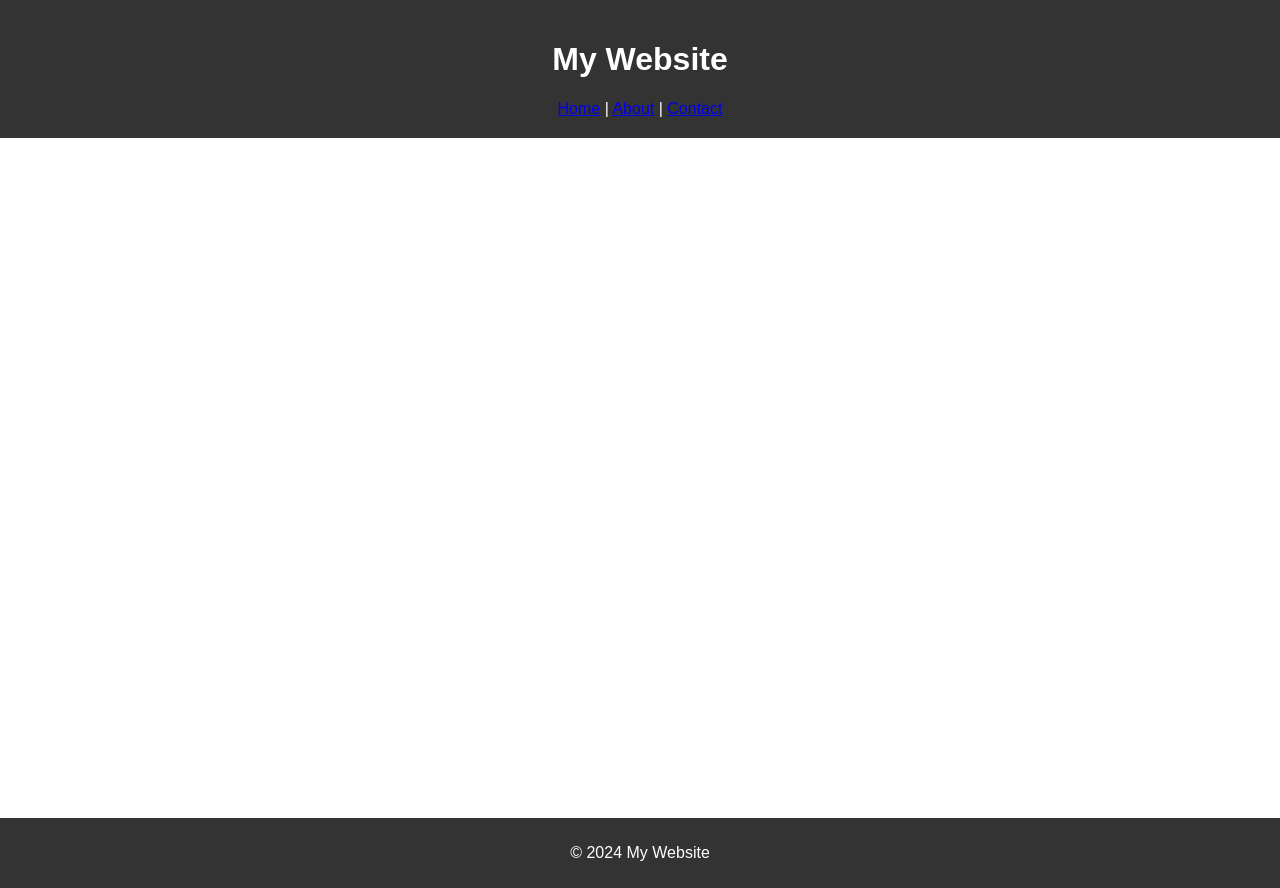
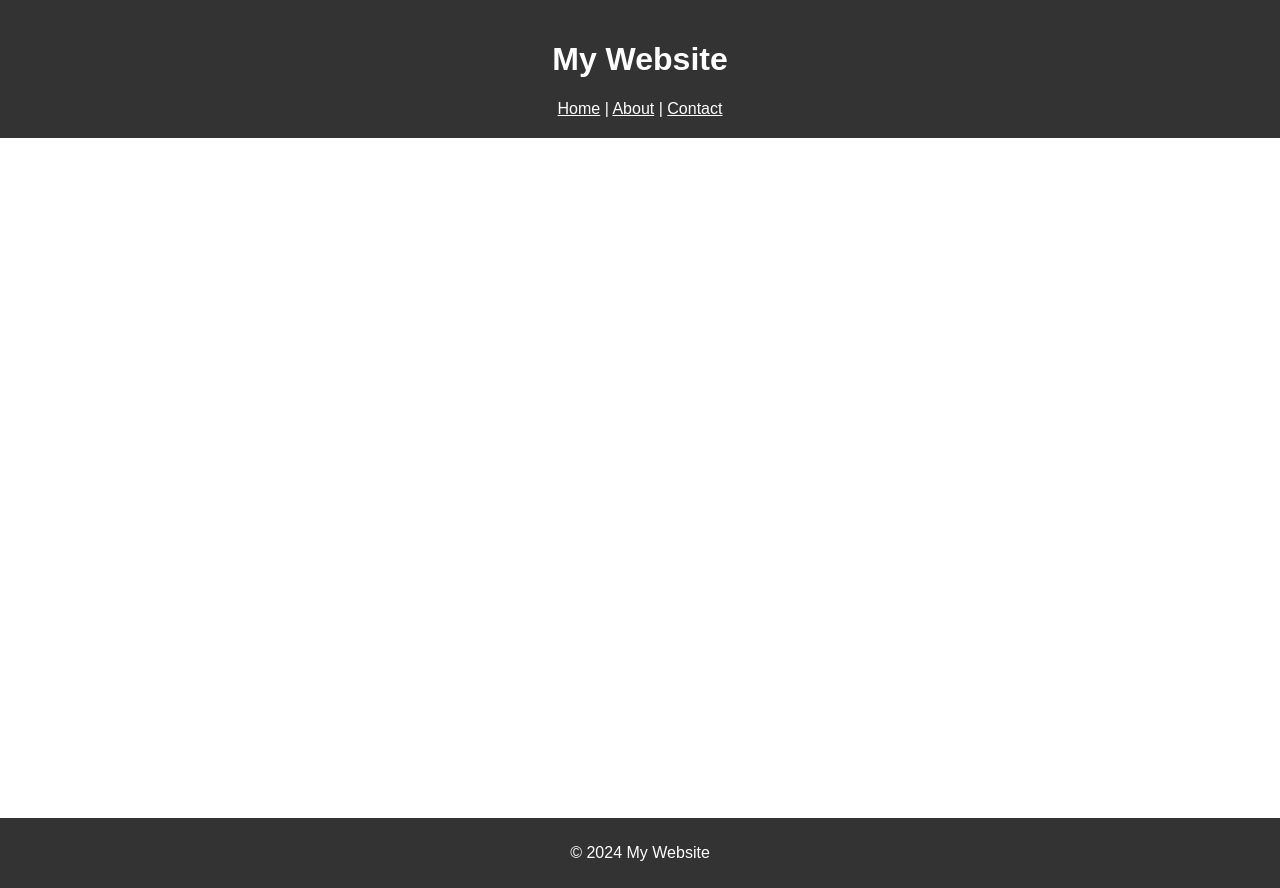
Before and after one commit to darikomarenko/team-two-codes, a website built with Vite: page index.html in a window 1280 px wide. Built offline with nearby package versions, Linux system fonts and the light colour scheme.

Commit message:
Change links color

```diff
--- a/src/assets/styles/main.scss
+++ b/src/assets/styles/main.scss
@@ -11,6 +11,15 @@
   text-align: center;
 }
 
+a {
+  color: white;
+  text-decoration: underline;
+}
+
+a:hover {
+  color: aqua;
+}
+
 main {
   padding: 20px;
   min-height: 80vh;
```
